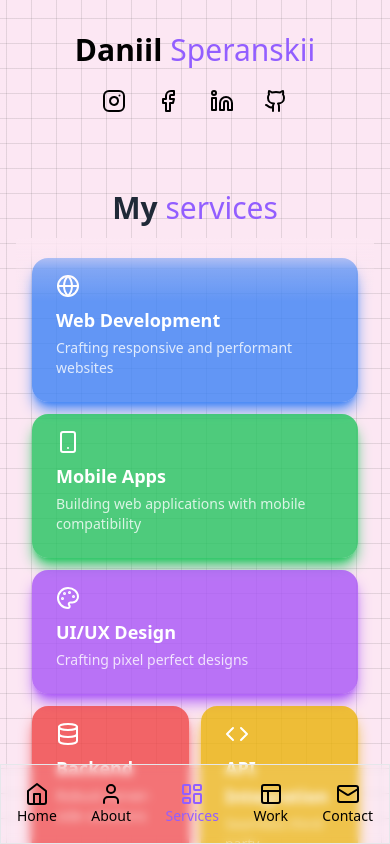
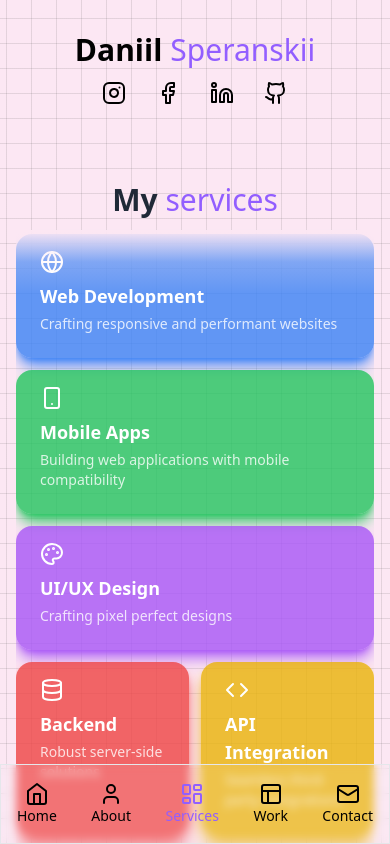
Before and after one commit to Danieldo1/portfolio-next, a Next.js app: page /services in a window 390 px wide. Shown: the top 844 px of the page. Built offline with nearby package versions, Linux system fonts and the light colour scheme.

Commit message:
i think i fixed it

```diff
--- a/src/app/about/page.jsx
+++ b/src/app/about/page.jsx
@@ -109,12 +109,9 @@ const AboutPage = () => {
 
   return (
     <PageTransitionWrapper>
-
       <main
         ref={mainRef}
-          className="md:min-h-screen  "
       >
-          <div className="container mx-auto p-4 overflow-y-scroll scrollbar-hide">
         <h1
           ref={headingRef}
           className="text-3xl md:text-5xl font-bold text-center mb-2 md:mb-4 text-gray-800  backdrop-blur-[0.5px]"
@@ -129,9 +126,9 @@ const AboutPage = () => {
           className="text-lg md:text-xl font-semibold text-center mb-4 px-6 md:px-12 text-gray-700  text-balance"
         >
           Since I was 15, I have dove into the realm of web development. For
-              past 4 years I have been working on my passion of web development.
-              I have worked on projects ranging from basic web development to
-              full stack web development.
+          past 4 years I have been working on my passion of web development. I
+          have worked on projects ranging from basic web development to full
+          stack web development.
         </p>
 
         <div
@@ -168,9 +165,7 @@ const AboutPage = () => {
         <div ref={skillsRef} className="-mt-10">
           <SkillsSlider skills={skillsData} />
         </div>
-          </div>
       </main>
-
     </PageTransitionWrapper>
   );
 };
--- a/src/app/contact/page.js
+++ b/src/app/contact/page.js
@@ -129,9 +129,9 @@ const ContactPage = () => {
 
   return (
     <PageTransitionWrapper>
-      <div className="min-h-screen relative overflow-x-hidden overflow-y-scroll mb-10 ">
+      <div className="min-h-fit mb-16">
         <div className="rounded-full absolute top-1/2 -translate-y-1/2 left-1/2 -translate-x-1/2 w-[600px] h-[600px] bg-gradient-to-b from-purple-500/20 via-pink-300/20 to-transparent z-0 lg:w-[800px] lg:h-[800px]" />
-        <div className="relative z-[9] pt-10 px-4 ">
+        <div className="relative z-[8px] pt-10 px-4 ">
           <motion.div
             initial="hidden"
             animate="visible"
@@ -255,7 +255,7 @@ const ContactPage = () => {
                 whileHover={{ scale: 1.05 }}
                 whileTap={{ scale: 0.95 }}
                 type="submit"
-                className="w-full bg-gradient-to-r from-purple-500 to-indigo-500 text-white font-bold py-3 px-4 rounded-lg hover:opacity-90 transition-all duration-300"
+                className="w-full  bg-gradient-to-r from-purple-500 to-indigo-500 text-white font-bold py-3 px-4 rounded-lg hover:opacity-90 transition-all duration-300"
               >
                 {sent ? "Sent" : "Send"}
               </motion.button>
--- a/src/app/globals.css
+++ b/src/app/globals.css
@@ -3,20 +3,18 @@
 @tailwind utilities;
 
 html, body {
-  height: 100vh;
+  height: 90vh;
   -webkit-overflow-scrolling: touch;
 }
 
-@layer base {
+/* @layer base {
   body {
     @apply scrollbar-hide;
   }
 
 
-}
-.someclass{
-  height: -webkit-fill-available;
-}
+} */
+
 .translate-z-0 {
   transform: translateZ(0px);
 }
--- a/src/app/layout.js
+++ b/src/app/layout.js
@@ -81,8 +81,8 @@ export default function RootLayout({ children }) {
       <CustomCursor />
       <div className="flex flex-col ">
         <Header className="" />
-        <main className="flex-grow overflow-y-auto">
-          <div className="container mx-auto px-4 py-8">
+        <main className="">
+          <div className="container mx-auto px-4 py-8 ">
             {children}
           </div>
         </main>
--- a/src/app/page.js
+++ b/src/app/page.js
@@ -164,7 +164,7 @@ const handleClick = () => {
     <PageTransitionWrapper>
       <motion.main
         ref={mainRef}
-        className="grid md:grid-cols-2 container mx-auto min-h-screen overflow-hidden"
+        className="grid md:grid-cols-2 container mx-auto h-fit overflow-hidden"
         variants={containerVariants}
         initial="hidden"
         animate="visible"
@@ -218,7 +218,7 @@ const handleClick = () => {
               width={400}
               height={400}
               priority
-              className="rounded-full z-1 select-none  pointer-events-none"
+              className="rounded-full z-1 select-none overflow pointer-events-none"
             />
           </div>
         </motion.div>
--- a/src/app/services/page.js
+++ b/src/app/services/page.js
@@ -161,7 +161,7 @@ const ServiceCard = ({ service, index }) => {
       whileTap="tap"
     >
       <div className="absolute inset-0 opacity-0 group-hover:opacity-30 transition-opacity duration-300"></div>
-      <div className="relative z-[8]">
+      <div className="relative z-[8px]">
         <motion.div
           variants={iconVariants}
           className="text-white absolute  sm:mb-4 -top-8 md:-top-10 left-0 "
@@ -187,12 +187,12 @@ const ServiceCard = ({ service, index }) => {
 const BentoBox = () => {
 
   return (
-    <section className="py-6 sm:py-8 ">
-      <div className="flex flex-col h-[calc(100vh-4rem)] overflow-hidden relative">
+    <section className="py-6 sm:py-8 pb-10 md:pb-0">
+      <div className="flex flex-col h-fit overflow-hidden relative ">
         <AnimatedTitle leftWord="My" rightWord="services" />
 
-        <div className="flex-grow overflow-y-auto pt-4 px-4 pb-60 relative scrollbar-hide">
-          <div className="grid grid-cols-2 sm:grid-cols-4 gap-3 sm:gap-6 max-w-5xl mx-auto mb-20 md:mb-0">
+        <div className="">
+          <div className="grid grid-cols-2 sm:grid-cols-4 gap-3 sm:gap-6 max-w-5xl mx-auto pb-10 md:mb-0">
             {services.map((service, index) => (
               <ServiceCard key={index} service={service} index={index} />
             ))}
--- a/src/components/Header.jsx
+++ b/src/components/Header.jsx
@@ -6,7 +6,7 @@ const Header = () => {
   return (
     <header className="w-full flex-shrink-0 z-10 items-center px-16 xl:px-0 xl:h-[90px]">
     <div className="container mx-auto">
-      <div className="flex flex-col lg:flex-row justify-between items-center gap-y-4 pt-8">
+      <div className="flex flex-col lg:flex-row justify-between items-center gap-y-2 md:gap-y-4 pt-8">
         {/* logo */}
         <Link href="/" className="flex items-center gap-x-2 ">
           <span className='text-3xl font-black '>Daniil</span>
--- a/src/components/Navbar.jsx
+++ b/src/components/Navbar.jsx
@@ -104,7 +104,7 @@ const Nav = () => {
   }, []);
 
   return (
-    <nav ref={navRef} className="flex flex-shrink-0 flex-col items-center xl:justify-center gap-y-4 fixed h-max bottom-0 mt-auto xl:right-[2%] z-[9] top-0 w-full xl:w-16 xl:max-w-md xl:h-screen">
+    <nav ref={navRef} className="flex flex-shrink-0 flex-col items-center xl:justify-center gap-y-4 fixed h-max bottom-0 mt-auto xl:right-[2%] z-[8px] top-0 w-full xl:w-16 xl:max-w-md xl:h-screen">
       <div className="flex w-full xl:flex-col items-center justify-between xl:justify-center gap-y-10 px-4 md:px-40 xl:px-0 h-[80px] xl:h-max py-8 bg-white/10 backdrop-blur-sm text-3xl xl:text-xl xl:rounded-full border-[0.5px] lg:border-accent">
         {navData.map((link, i) => (
           <Link
--- a/src/components/SkillsSlider.jsx
+++ b/src/components/SkillsSlider.jsx
@@ -13,11 +13,11 @@ const SkillsSlider = ({ skills }) => {
   const renderSkillCard = (skill) => (
     <motion.div
       key={skill.category}
-      className="w-full h-40 px-2 "
+      className="w-full h-fit px-2 "
       whileHover={{ scale: 0.9 }}
       transition={{ type: "spring", stiffness: 400, damping: 17 }}
     >
-      <div className="bg-white/10  backdrop-blur-sm p-6 rounded-md border border-accent h-full ">
+      <div className="bg-white/10 backdrop-blur-sm p-6 rounded-md border border-accent h-full ">
         <h3 className="text-2xl font-bold text-accent mb-4 text-center flex flex-row items-center justify-center gap-x-2 w-full">
         <skill.icon className="size-10 text-accent" aria-hidden />
           {skill.category}
@@ -37,7 +37,7 @@ const SkillsSlider = ({ skills }) => {
   );
 
   return (
-    <div className="h-20 ">
+    <div className="h-fit mb-20">
       <Swiper
         direction={"horizontal"}
         slidesPerView={1}
```
Also changed, not shown: src/app/work/page.js (+5 -20 lines). Lines whose indentation alone changed are shown as unchanged.
